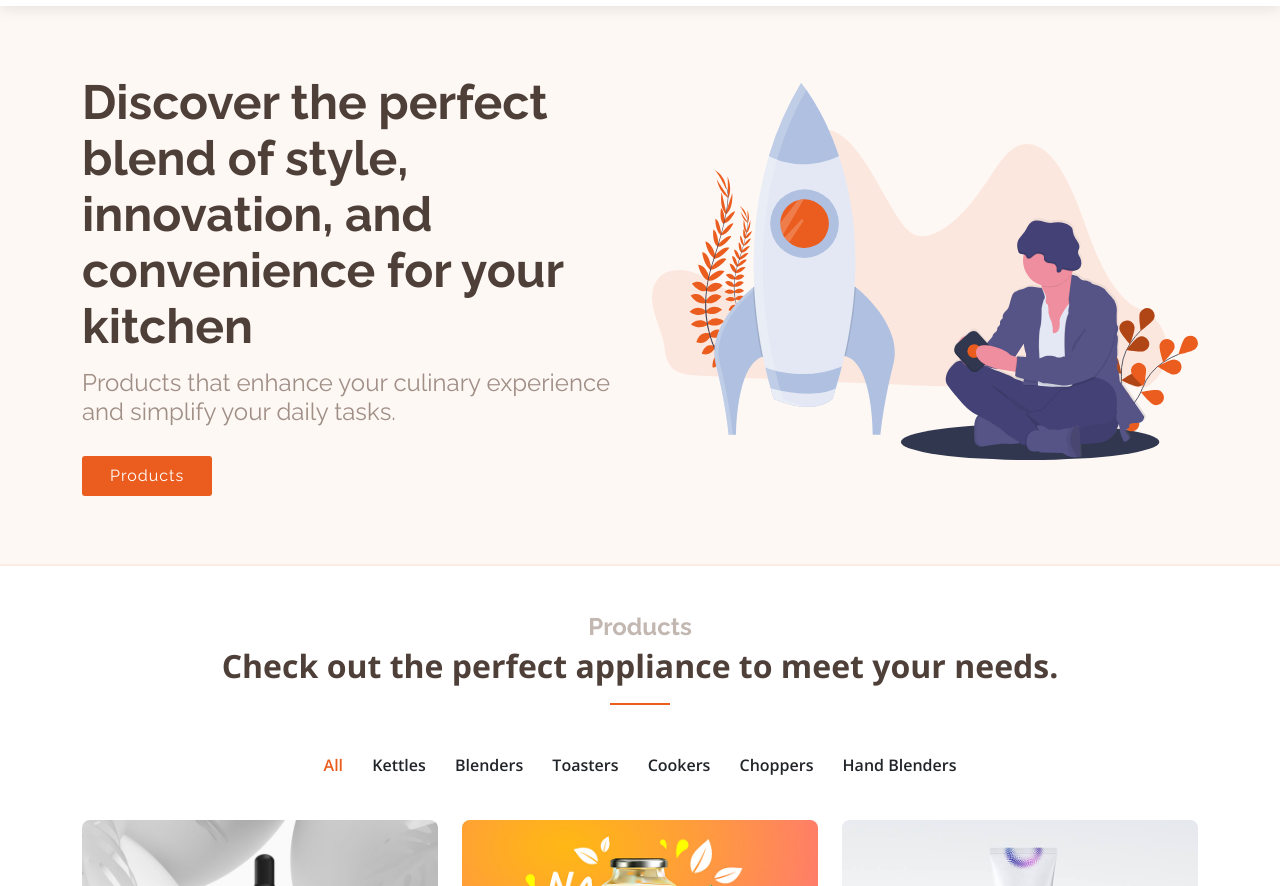
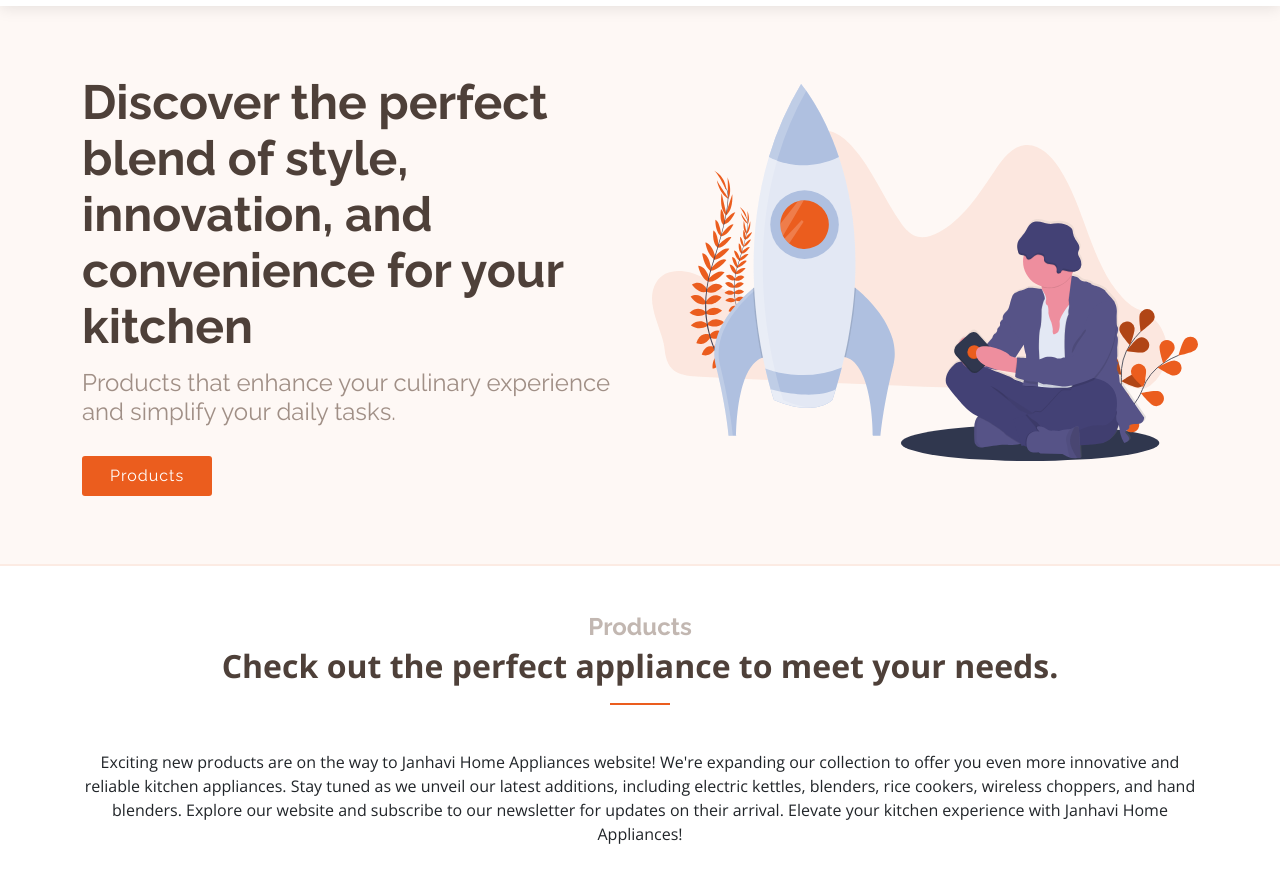
Before and after one commit to adipixel/janhavihomeappliances, a plain HTML site: page index.html in a window 1280 px wide. Shown: the part 66-952 px from the top of the page. Drawn offline with nearby package versions, Linux system fonts and the light colour scheme.

Commit message:
Add coming soon

```diff
--- a/index.html
+++ b/index.html
@@ -262,7 +262,21 @@
             <p>Check out the perfect appliance to meet your needs.</p>
           </div>
 
-          <div class="row" data-aos="fade-up" data-aos-delay="100">
+          <div style="text-align: center">
+            <p>
+              Exciting new products are on the way to Janhavi Home Appliances
+              website! We're expanding our collection to offer you even more
+              innovative and reliable kitchen appliances. Stay tuned as we
+              unveil our latest additions, including electric kettles, blenders,
+              rice cookers, wireless choppers, and hand blenders. Explore our
+              website and subscribe to our newsletter for updates on their
+              arrival. Elevate your kitchen experience with Janhavi Home
+              Appliances!
+            </p>
+          </div>
+
+          <!-- HERE --- ADD PRODUCTS -->
+          <!-- <div class="row" data-aos="fade-up" data-aos-delay="100">
             <div class="col-lg-12">
               <ul id="portfolio-flters">
                 <li data-filter="*" class="filter-active">All</li>
@@ -515,7 +529,7 @@
                 </div>
               </div>
             </div>
-          </div>
+          </div> -->
         </div>
       </section>
       <!-- End Portfolio Section -->
```
